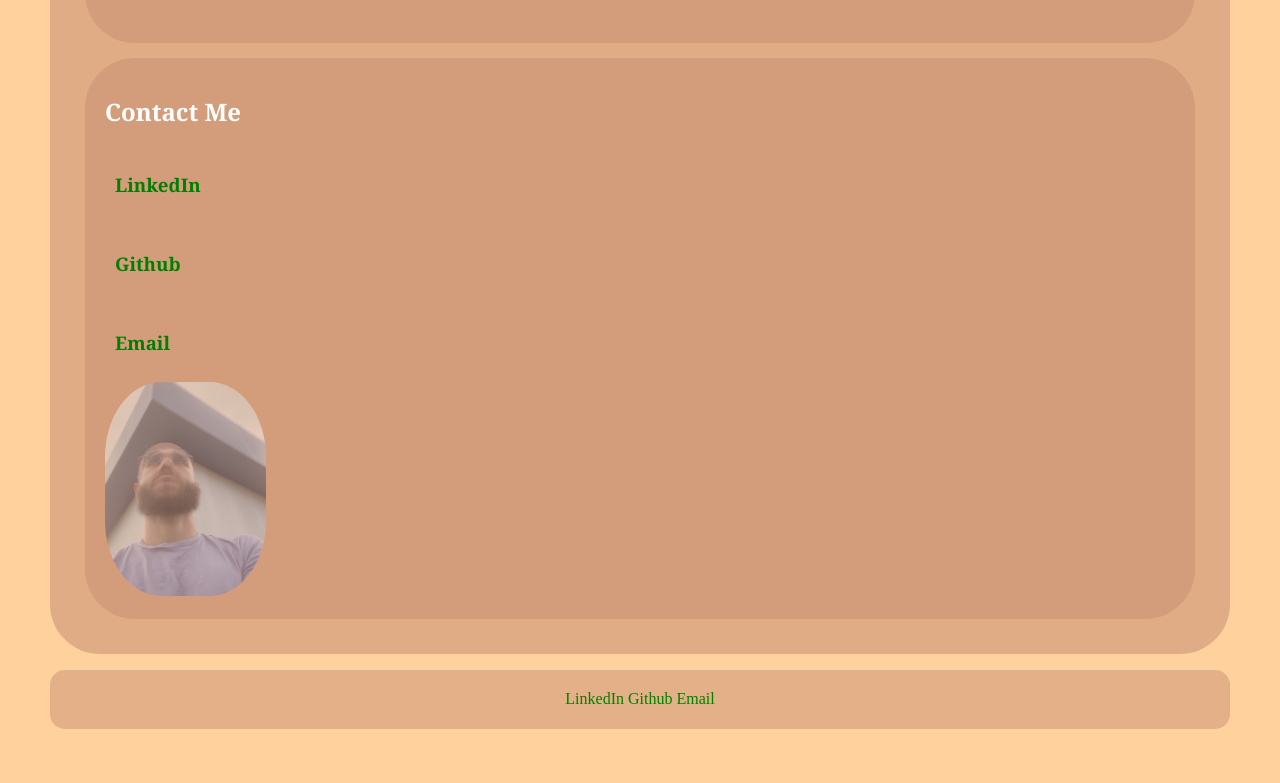
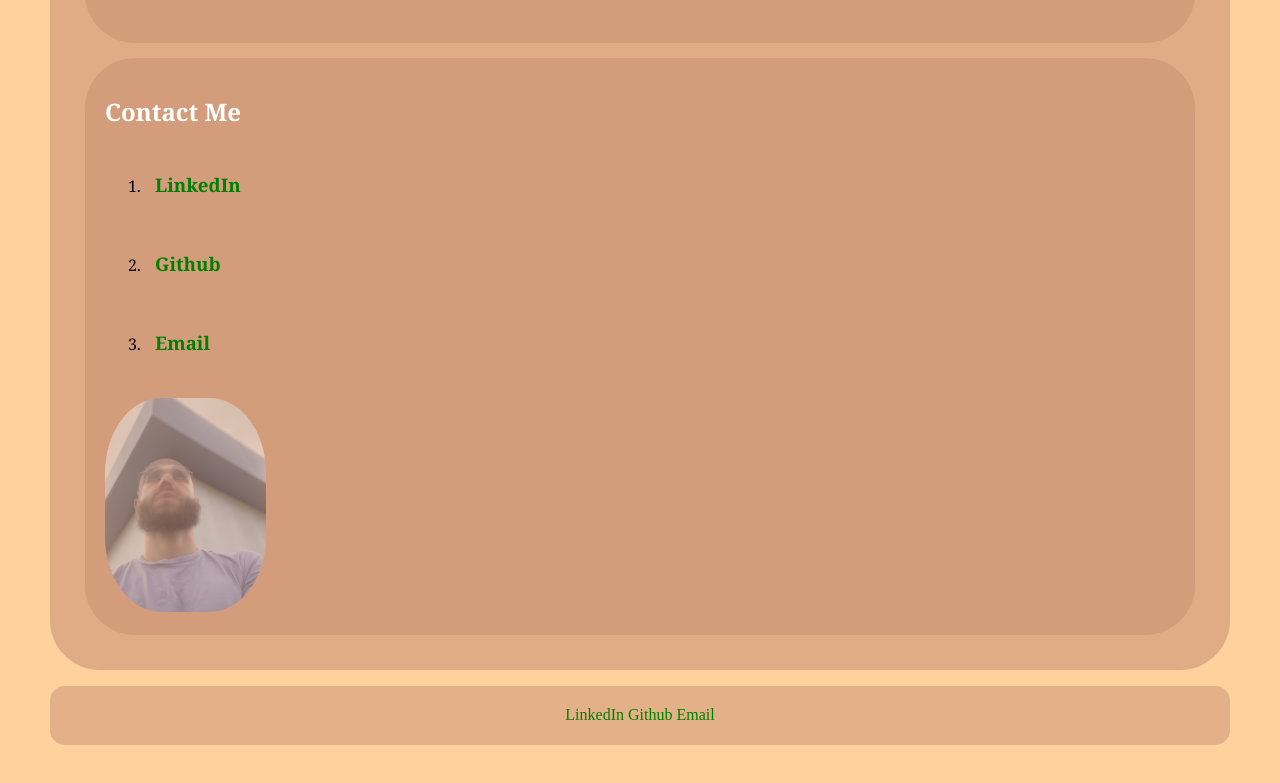
Before and after one commit to yamodah/portfolioSite, a plain HTML site: page index.html in a window 1280 px wide. Shown: the part 1120-1903 px from the top of the page. Drawn offline with nearby package versions, Linux system fonts and the light colour scheme.

Commit message:
added ordered list for contact info

```diff
--- a/index.html
+++ b/index.html
@@ -38,16 +38,17 @@
         </section>
         <section>
             <h2 class="sectionNames" id="contactMe">Contact Me</h2>
-
-            <div>
+            <ol>
+            <li><div>
                 <h3><a href = "https://www.linkedin.com/in/yassine-dahlek-023219218">LinkedIn</a></h3>
-            </div>
-            <div>
+            </div></li>
+           <li> <div>
                 <h3><a href = "https://github.com/yamodah">Github</a></h3>
-            </div>
-            <div>
+            </div></li>
+           <li> <div>
                 <h3><a href = "mailto: yassinedahlek@gmail.com">Email</a></h3>
-            </div>
+            </div></li>
+            </ol>
             <img src="images/IMG_5583.jpeg">
         </section>
     </main>
```
